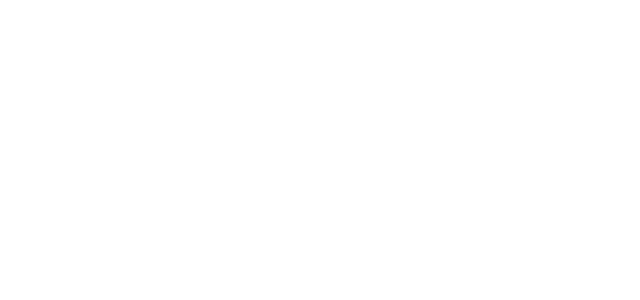
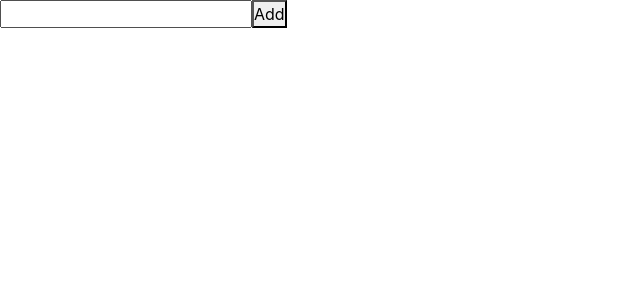
Before and after one commit to sijankasalawat/React_Project0, a React (Create React App) app in the folder my-app/: page /todolists in a window 1280 px wide. Shown: the top 300 px of the page, without its empty margins (0-640 px from the left). Built offline with nearby package versions, Linux system fonts and the light colour scheme.

Commit message:
adding list updated

```diff
--- a/my-app/src/todolist/todolist.css
+++ b/my-app/src/todolist/todolist.css
@@ -0,0 +1,14 @@
+.wrapper{
+    width:100%;
+    height:100vh;
+}
+.row-container {
+    display: flex;
+    flex-wrap: wrap;
+  }
+
+  .row {
+    padding: 8px;
+    margin-right: 8px;
+    background-color: #f2f2f2;
+  }
--- a/my-app/src/todolist/todolists.js
+++ b/my-app/src/todolist/todolists.js
@@ -1,22 +1,36 @@
 import React, { useState } from 'react';
-
+import './todolist.css';
 
 const ToDoList = () => {
-    const [input, setInput] = React.useState('');
+  const [input, setInput] = useState('');
+  const [counter, setCounter] = useState('');
+  const [list, setList] = useState([]);
 
   const handleInputChange = (e) => {
     setInput(e.target.value);
   }
 
-    const Inputs =()=>{
-      return(
-        <div>
-          <input type="text" value={input} onChange={handleInputChange} />
-          <button>Add</button>
-        </div>
-      )
+  const handleAdd = () => {
+    const newItem = { input, counter };
+    setList([...list, newItem]);
+    setCounter(counter + input);
+    setInput('');
   }
 
+  return (
+    <div className='main-w'>
+      <input type="text" value={input} onChange={handleInputChange} />
+      <button onClick={handleAdd}>Add</button>
+
+      {list.map((item, index) => (
+        <div key={index} className="row">{item.input}
+
+          </div>
+
+      ))}
+
+    </div>
+  );
 }
 
 export default ToDoList;
```
Lines whose indentation alone changed are shown as unchanged.
